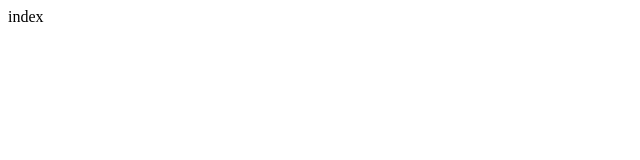
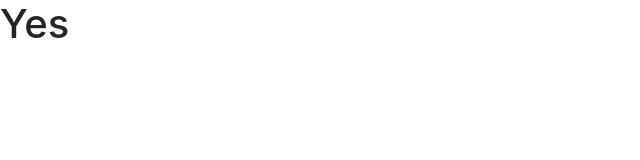
Before and after one commit to M-adeelnasir/microservices-app, a Next.js app in the folder client/: page / in a window 1280 px wide. Shown: the top 160 px of the page, without its empty margins (0-640 px from the left). Built offline with nearby package versions, Linux system fonts and the light colour scheme.

Commit message:
added bootstrap in next _app globally

```diff
--- a/client/package.json
+++ b/client/package.json
@@ -10,6 +10,7 @@
   "author": "",
   "license": "ISC",
   "dependencies": {
+    "bootstrap": "^5.2.1",
     "next": "^12.3.0",
     "react": "^18.2.0",
     "react-dom": "^18.2.0"
--- /dev/null
+++ b/client/pages/_app.js
@@ -0,0 +1,14 @@
+import Head from "next/head";
+
+export default ({ Component, pageProps }) => {
+    return (<>
+
+        <Head>
+            <link rel="stylesheet" href="https://cdn.jsdelivr.net/npm/bootstrap@4.4.1/dist/css/bootstrap.min.css" integrity="sha384-Vkoo8x4CGsO3+Hhxv8T/Q5PaXtkKtu6ug5TOeNV6gBiFeWPGFN9MuhOf23Q9Ifjh" crossorigin="anonymous" />
+        </Head>
+
+
+
+        <Component {...pageProps} />
+    </>)
+}
--- a/client/pages/index.js
+++ b/client/pages/index.js
@@ -1,9 +1,10 @@
-import React from 'react'
+
+
 
 
 const index = () => {
     return (
-        <div>index</div>
+        <h1>Yes</h1>
     )
 }
 
```
Also changed, not shown: 1 other file (tests, documents, lock files or other folders).
